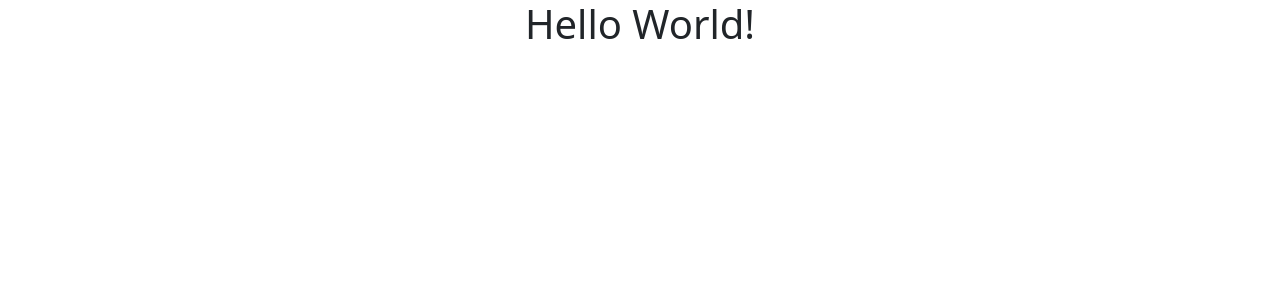
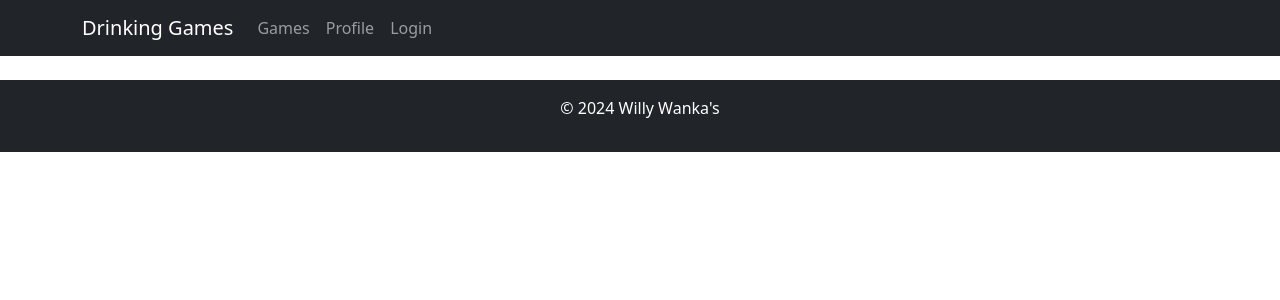
Before and after one commit to Stocks84/oldfashion, a React (Create React App) app in the folder old-app/: page / in a window 1280 px wide. Shown: the top 300 px of the page. Built offline with nearby package versions, Linux system fonts and the light colour scheme.

Commit message:
Add path to App.js

```diff
--- a/old-app/src/App.js
+++ b/old-app/src/App.js
@@ -1,10 +1,17 @@
-import './App.css';
+import React from 'react';
+import { BrowserRouter as Router, Route, Routes } from 'react-router-dom';
+import Template from './components/Template';
+import Login from './components/Auth/Login';
 
 function App() {
   return (
-    <div className="App">
-      <h1>Hello World!</h1>
-    </div>
+    <Router>
+      <Template>
+        <Routes>
+          <Route path="/login" element={<Login />} />
+        </Routes>
+      </Template>
+    </Router>
   );
 }
 
```
